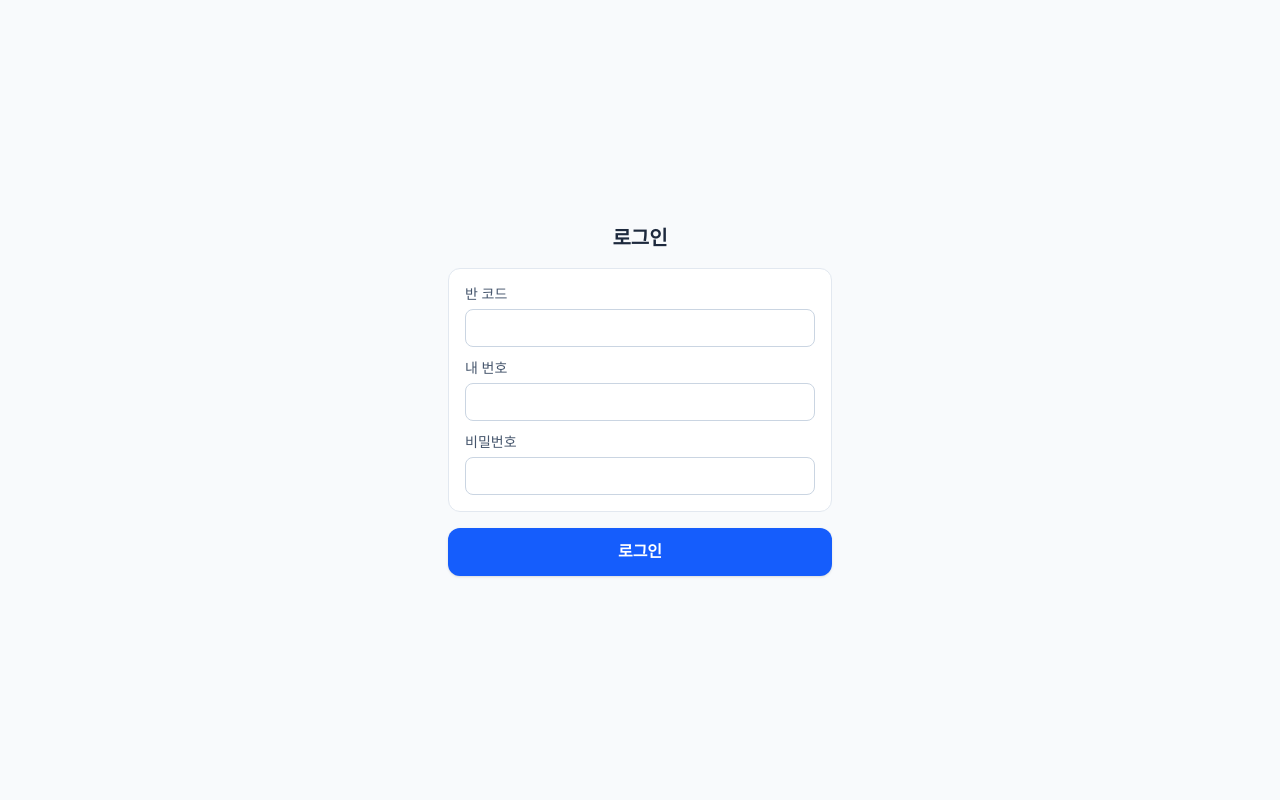
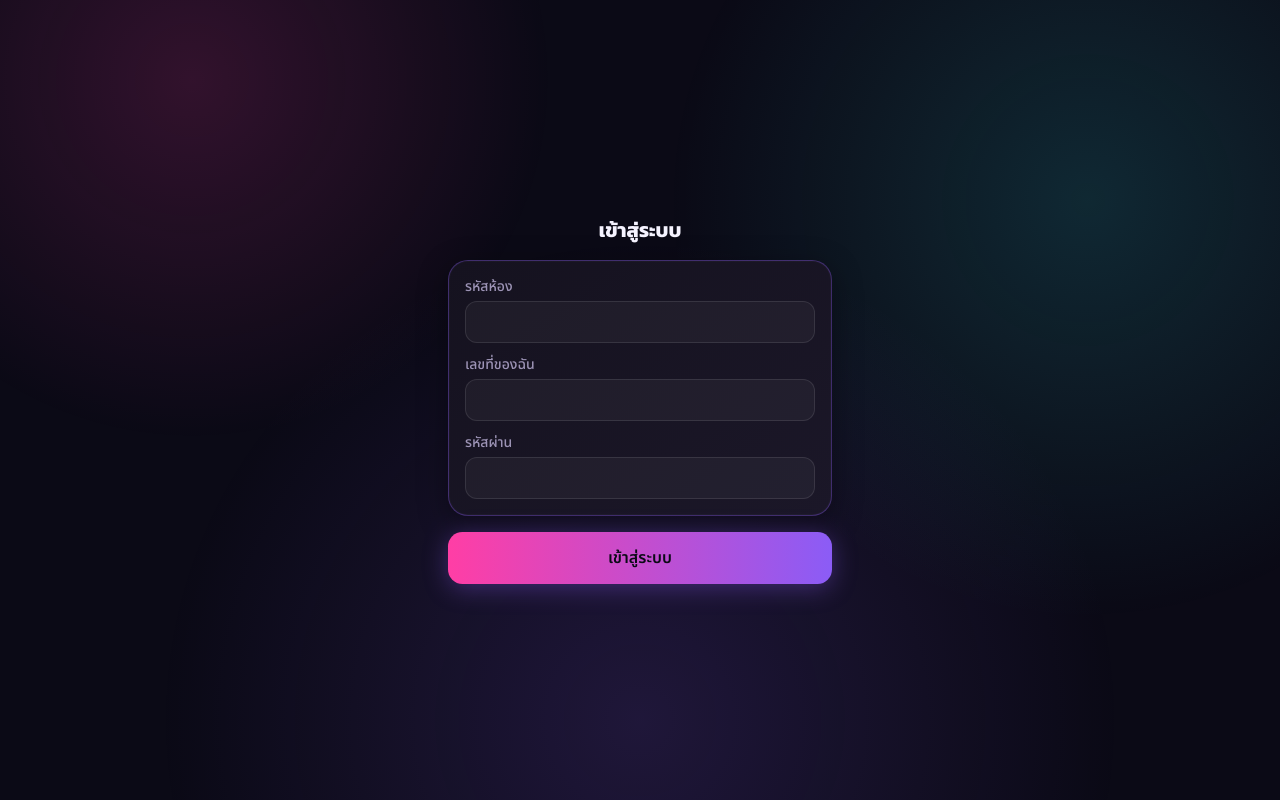
Before and after one commit to doyoung-doyoung/todolistyu, a Next.js app: page /login in a window 1280 px wide. Built offline with nearby package versions, Linux system fonts and the light colour scheme.

Commit message:
redesign: dark neon theme + Thai translation for student-facing app, add post edit/delete for leader

```diff
--- a/src/app/login/page.tsx
+++ b/src/app/login/page.tsx
@@ -21,7 +21,7 @@ export default function LoginPage() {
         body: JSON.stringify({ classCode, studentNumber: Number(studentNumber), password }),
       })
       const data = await res.json()
-      if (!res.ok) throw new Error(data.error ?? '로그인 실패')
+      if (!res.ok) throw new Error(data.error ?? 'เข้าสู่ระบบไม่สำเร็จ')
 
       if (data.mustChangePassword) {
         router.push('/mypage?first=1')
@@ -38,47 +38,44 @@ export default function LoginPage() {
   }
 
   return (
-    <main className="min-h-screen flex items-center justify-center bg-slate-50 p-6">
+    <main className="min-h-screen flex items-center justify-center p-6">
       <div className="w-full max-w-sm space-y-4">
-        <h1 className="text-xl font-bold text-slate-800 text-center">로그인</h1>
+        <h1 className="font-display text-xl font-bold text-center">เข้าสู่ระบบ</h1>
 
-        <div className="space-y-3 rounded-xl border border-slate-200 bg-white p-4">
-          <label className="block text-sm font-medium text-slate-600">
-            반 코드
+        <div className="space-y-3 glass-card p-4">
+          <label className="block text-sm font-medium text-[var(--text-muted)]">
+            รหัสห้อง
             <input
-              className="mt-1 w-full rounded-lg border border-slate-300 p-2"
+              className="mt-1 w-full glass-input p-2.5"
               value={classCode}
               onChange={(e) => setClassCode(e.target.value)}
             />
           </label>
-          <label className="block text-sm font-medium text-slate-600">
-            내 번호
+          <label className="block text-sm font-medium text-[var(--text-muted)]">
+            เลขที่ของฉัน
             <input
               type="number"
-              className="mt-1 w-full rounded-lg border border-slate-300 p-2"
+              className="mt-1 w-full glass-input p-2.5"
               value={studentNumber}
               onChange={(e) => setStudentNumber(e.target.value)}
             />
           </label>
-          <label className="block text-sm font-medium text-slate-600">
-            비밀번호
+          <label className="block text-sm font-medium text-[var(--text-muted)]">
+            รหัสผ่าน
             <input
               type="password"
-              className="mt-1 w-full rounded-lg border border-slate-300 p-2"
+              className="mt-1 w-full glass-input p-2.5"
               value={password}
               onChange={(e) => setPassword(e.target.value)}
+              onKeyDown={(e) => e.key === 'Enter' && handleLogin()}
             />
           </label>
         </div>
 
-        {error && <p className="text-sm text-red-600">{error}</p>}
+        {error && <p className="text-sm text-[var(--accent-red)]">{error}</p>}
 
-        <button
-          onClick={handleLogin}
-          disabled={loading}
-          className="w-full rounded-xl bg-blue-600 py-3 text-white font-semibold shadow disabled:opacity-50"
-        >
-          {loading ? '확인 중...' : '로그인'}
+        <button onClick={handleLogin} disabled={loading} className="btn-neon w-full py-3.5">
+          {loading ? 'กำลังตรวจสอบ...' : 'เข้าสู่ระบบ'}
         </button>
       </div>
     </main>
```
